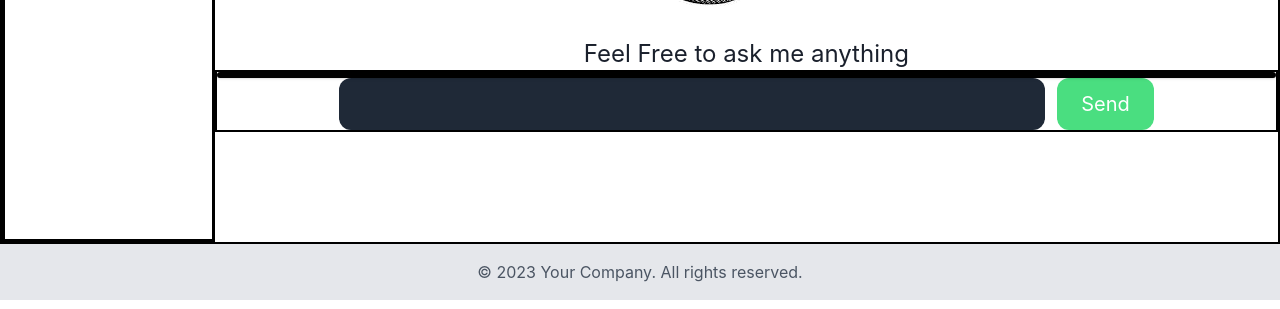
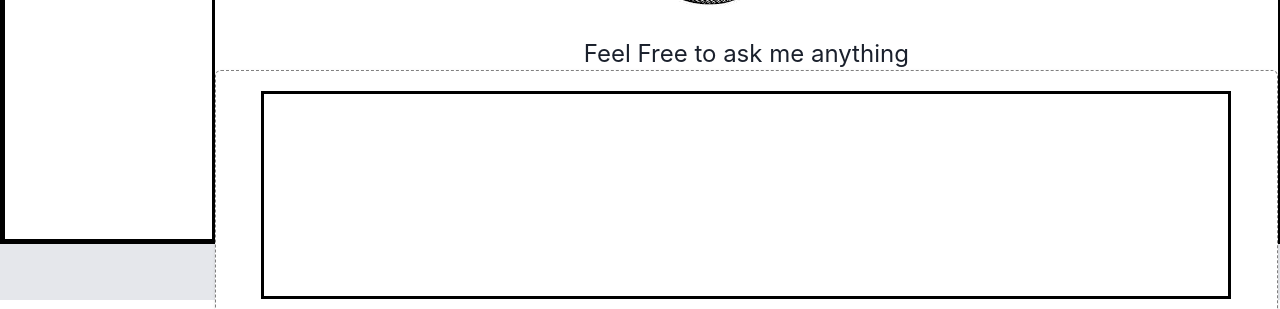
Before and after one commit to Payalsahuj/Digitron, a React (Create React App) app in the folder frontend/: page /qa in a window 1280 px wide. Shown: the part 643-952 px from the top of the page. Built offline with nearby package versions, Linux system fonts and the light colour scheme.

Commit message:
q and a static completed

```diff
--- a/frontend/src/App.js
+++ b/frontend/src/App.js
@@ -6,7 +6,7 @@ import { Allroutes } from './Route/Allroutes';
 function App() {
   return (
     <div className="App">
-      <Allroutes/>
+      <Allroutes />
     </div>
   );
 }
--- a/frontend/src/Pages/QandA.jsx
+++ b/frontend/src/Pages/QandA.jsx
@@ -1,10 +1,21 @@
-import { Card, Input, Textarea } from "@chakra-ui/react";
+import { Card, CardBody, Input, Textarea } from "@chakra-ui/react";
 import { Navbar } from "../Component/Navbar";
 import logo from "../Image/1-removebg-preview.png";
+import { useEffect, useState } from "react";
 
-// const arr = ["aslam", "jignesh bhai", "krunal", "Yash", "payal", "shruti"];
+// const array = ["aslam", "jignesh bhai", "krunal", "Yash", "payal", "shruti"];
 
 export default function QandA() {
+  const [query, setQuery] = useState("");
+  const [arr, setArr] = useState([]);
+  const handlePush = () => {
+    arr.push(query);
+    setArr(arr);
+  };
+
+  useEffect(() => {
+    console.log("refresh");
+  }, [query]);
   return (
     <>
       <Navbar />
@@ -15,11 +26,11 @@ export default function QandA() {
               New Chat
             </button>
             <div className="flex-col" flexDirection={"column"}>
-              {/* {arr.reverse().map((chat) => {
+              {arr.map((chat) => {
                 return (
                   <div className="border-2 black text-xl mt-5 p-2">{chat}</div>
                 );
-              })} */}
+              })}
             </div>
           </div>
           <div className="w-10/12">
@@ -46,15 +57,26 @@ export default function QandA() {
             </div>
 
             <h1 className="text-2xl">Feel Free to ask me anything</h1>
-            <div className="border-2 border-black h-fit">
+            <div className="h-fit">
               <div>
-                <Card border={"solid black"}></Card>
+                <Card h={"250px"} p={"5"} border={"dashed grey 1px"}>
+                  <CardBody
+                    w={"95%"}
+                    border={"solid black"}
+                    m={"auto"}
+                  ></CardBody>
+                </Card>
               </div>
               <input
-                className="w-8/12 bg-gray-800 text-xl pt-3 pb-3 pl-5 text-slate-400 rounded-xl"
+                onChange={(e) => setQuery(e.target.value)}
+                value={query}
+                className="w-8/12 bg-gray-800 text-xl pt-3 pb-3 pl-5 text-slate-400 rounded-xl mt-2"
                 type="text"
               />
-              <button className="text-xl pt-3 pb-3 pl-6 pr-6 h-fit text-white bg-green-400 ml-3 rounded-xl">
+              <button
+                className="text-xl pt-3 bg-gray-800 pb-3 pl-6 pr-6 h-fit text-white ml-3 rounded-xl"
+                onClick={handlePush}
+              >
                 Send
               </button>
             </div>
@@ -63,7 +85,7 @@ export default function QandA() {
         <footer className="bg-gray-200 py-4">
           <div className="container mx-auto px-4 text-center">
             <p className="text-gray-600">
-              © {new Date().getFullYear()} Your Company. All rights reserved.
+              © {new Date().getFullYear()} Digitron. All rights reserved.
             </p>
           </div>
         </footer>
```
